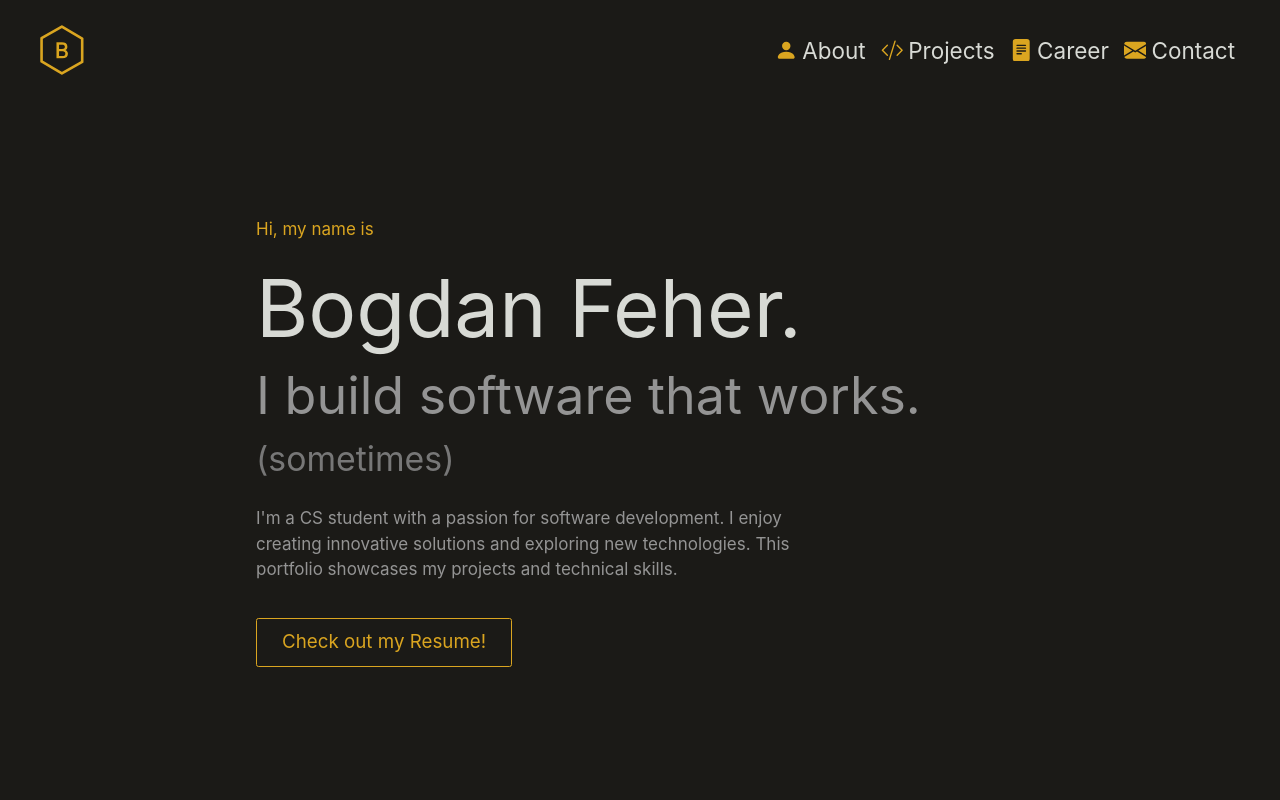
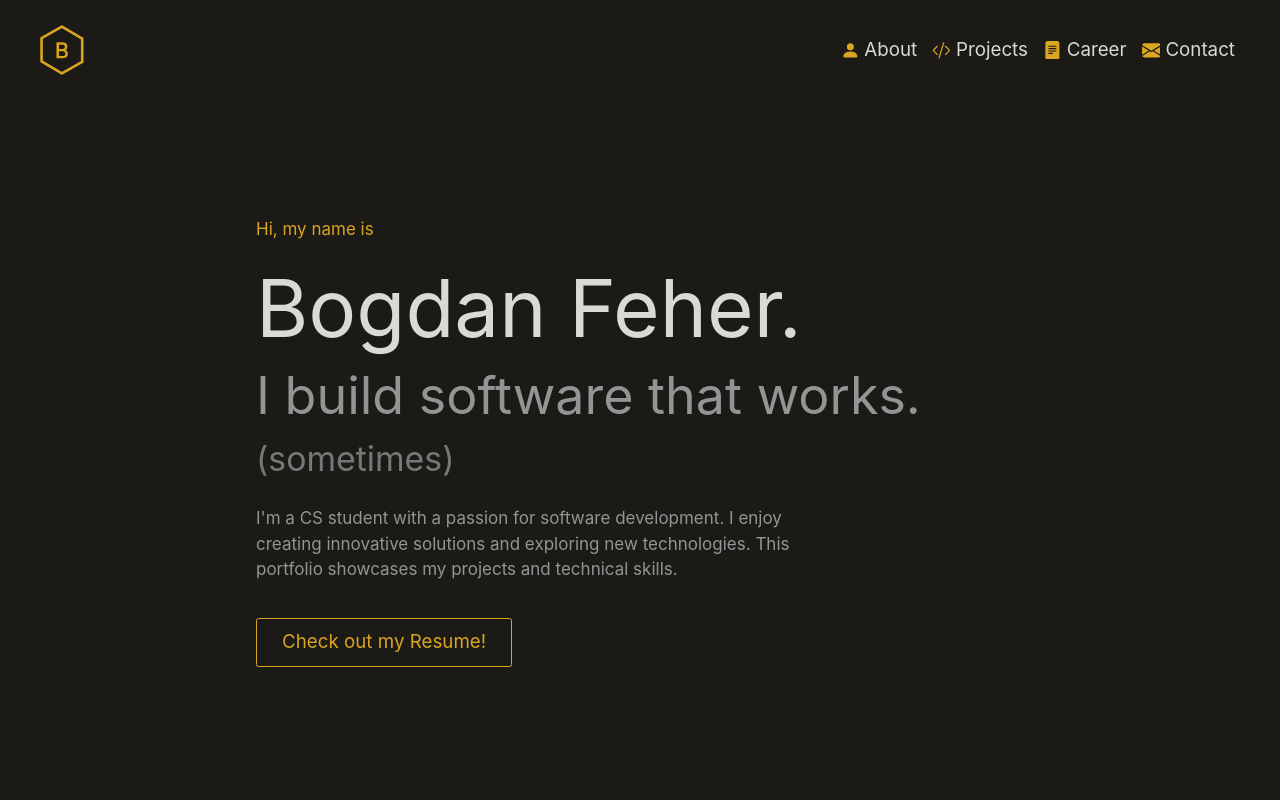
Before and after one commit to bogdanSgithub/PortfolioWebsite, a React (Create React App) app: page / in a window 1280 px wide. Shown: the top 800 px of the page. Built offline with nearby package versions, Linux system fonts and the light colour scheme.

Commit message:
added favicon, fixed text sizes on large screens, fixed resume

```diff
--- a/public/index.html
+++ b/public/index.html
@@ -6,6 +6,7 @@
       rel="stylesheet"
       href="https://maxcdn.bootstrapcdn.com/bootstrap/3.3.7/css/bootstrap.min.css"
     />
+    <link rel="icon" href="%PUBLIC_URL%/favicon.svg" type="image/svg+xml" />
     <meta name="viewport" content="width=device-width, initial-scale=1" />
     <meta name="theme-color" content="#000000" />
     <meta
@@ -13,34 +14,11 @@
       content="Web site created using create-react-app"
     />
     <link rel="apple-touch-icon" href="" />
-    <!--
-      manifest.json provides metadata used when your web app is installed on a
-      user's mobile device or desktop. See https://developers.google.com/web/fundamentals/web-app-manifest/
-    -->
     <link rel="manifest" href="%PUBLIC_URL%/manifest.json" />
-    <!--
-      Notice the use of %PUBLIC_URL% in the tags above.
-      It will be replaced with the URL of the `public` folder during the build.
-      Only files inside the `public` folder can be referenced from the HTML.
-
-      Unlike "/favicon.ico" or "favicon.ico", "%PUBLIC_URL%/favicon.ico" will
-      work correctly both with client-side routing and a non-root public URL.
-      Learn how to configure a non-root public URL by running `npm run build`.
-    -->
     <title>Bogdan Feher</title>
   </head>
   <body>
     <noscript>You need to enable JavaScript to run this app.</noscript>
     <div id="root"></div>
-    <!--
-      This HTML file is a template.
-      If you open it directly in the browser, you will see an empty page.
-
-      You can add webfonts, meta tags, or analytics to this file.
-      The build step will place the bundled scripts into the <body> tag.
-
-      To begin the development, run `npm start` or `yarn start`.
-      To create a production bundle, use `npm run build` or `yarn build`.
-    -->
   </body>
 </html>
--- a/src/Components/Career.js
+++ b/src/Components/Career.js
@@ -2,7 +2,7 @@ import { BsFileTextFill } from "react-icons/bs";
 
 const experiences = [
   {
-    title: "IT Technician/Wharehouse Clerk",
+    title: "IT Technician/Warehouse Clerk",
     company: "Revenu Quebéc",
     tasks: [
       "Maintained accurate inventory records using in-house applications for IT equipment.",
@@ -41,10 +41,12 @@ function ExperienceItem({ experience }) {
         <span className="text-primary"> @{experience.company}</span>
       </h4>
       <p className="pb-3 text-secondText">{experience.timeframe}</p>
-      <ul className="text-secondText mt-2 pl-4">
+      <ul className="text-secondText mt-2 pl-4 text-[clamp(13px,1vw,15px)]">
         {experience.tasks.map((task, index) => (
           <li key={index} className="flex items-start">
-            <span className="text-primary pr-2">▹</span>
+            <span className="text-primary pr-2 text-[clamp(12px,1vw,13px)]">
+              ▹
+            </span>
             {task}
           </li>
         ))}
--- a/src/Components/Hero.js
+++ b/src/Components/Hero.js
@@ -14,7 +14,7 @@ function Hero() {
         portfolio showcases my projects and technical skills.
       </p>
       <a
-        href="https://drive.google.com/file/d/1n9mqRR8xWyRbbxZcQN_Tr6lR0Xu9ANnZ/view?usp=sharing"
+        href="https://drive.google.com/file/d/1ESCKvXhKlauxcPqCB8Zu5V3R18_kcvYj/view?usp=sharing"
         className="bg-transparent hover:bg-primary text-primary hover:no-underline py-5 px-10 border border-primary hover:border-transparent rounded max-w-max hover:text-background transition-colors text-3xl mb-10"
         target="_blank"
         rel="noopener noreferrer"
--- a/src/Components/Navbar.js
+++ b/src/Components/Navbar.js
@@ -62,7 +62,7 @@ function Navbar() {
           isOpen ? "translate-x-0" : "translate-x-full"
         } md:translate-x-0`}
       >
-        <div className="flex items-center text-4xl">
+        <div className="flex items-center max-md:text-4xl text-3xl">
           <BsFillPersonFill className="fill-primary" />
           <Link
             to="About"
@@ -74,7 +74,7 @@ function Navbar() {
             About
           </Link>
         </div>
-        <div className="flex items-center text-4xl">
+        <div className="flex items-center max-md:text-4xl text-3xl">
           <BsCodeSlash className="fill-primary" />
           <Link
             to="Projects"
@@ -86,7 +86,7 @@ function Navbar() {
             Projects
           </Link>
         </div>
-        <div className="flex items-center text-4xl">
+        <div className="flex items-center max-md:text-4xl text-3xl">
           <BsFileTextFill className="fill-primary" />
           <Link
             to="Career"
@@ -98,7 +98,7 @@ function Navbar() {
             Career
           </Link>
         </div>
-        <div className="flex items-center text-4xl">
+        <div className="flex items-center max-md:text-4xl text-3xl">
           <BsFillEnvelopeFill className="fill-primary" />
           <Link
             to="Contact"
```
Also changed, not shown: public/favicon.svg (added).
